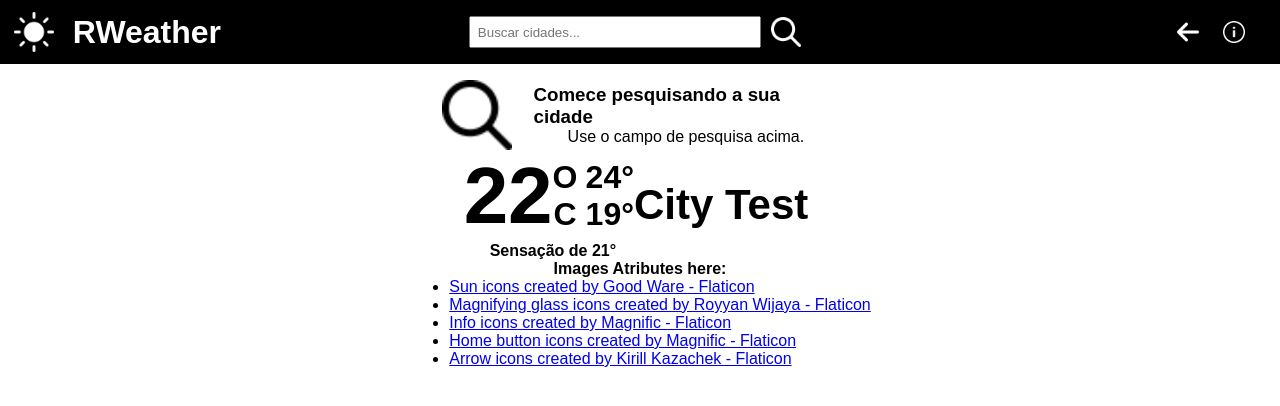
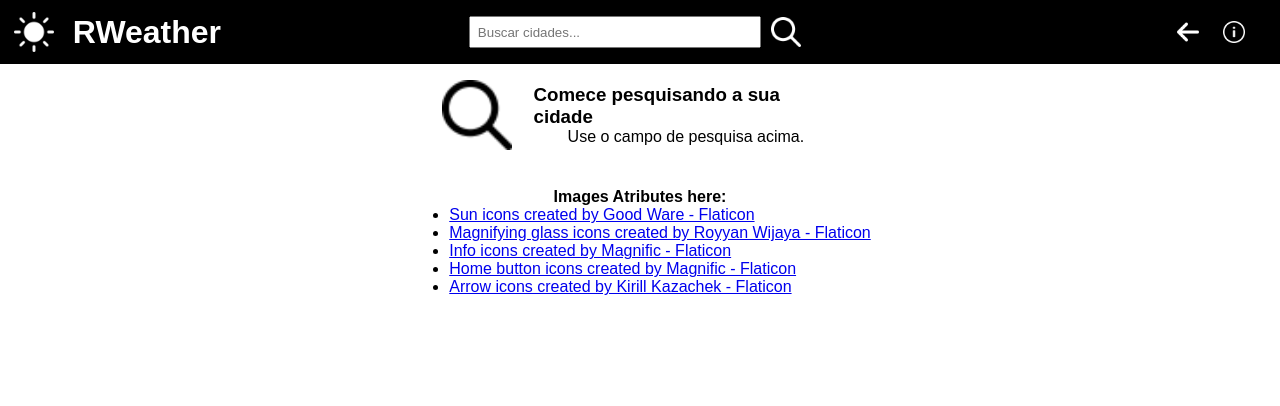
Before and after one commit to ryanhenrqq/RWeather, a React (Vite) app: page / in a window 1280 px wide. Shown: the top 406 px of the page. Built offline with nearby package versions, Linux system fonts and the light colour scheme.

Commit message:
style/ui: placed text correctly on the page

```diff
--- a/src/App.css
+++ b/src/App.css
@@ -86,6 +86,9 @@ header div{
 .weather-view-cityname {
   font-size: 42px;
 }
+.weather-view-top{
+  gap: 24px;
+}
 
 /* CLEAN VIEW */
 .clean-view{
@@ -101,3 +104,8 @@ header div{
 .clean-view div{
   max-width: 70%;
 }
+
+/* FOOTER */
+footer{
+  margin-top: 3%;
+}
--- a/src/App.tsx
+++ b/src/App.tsx
@@ -5,12 +5,11 @@ import type { WeatherViewInfos, HeaderFunction, WeatherData } from './types/type
 import searchIcon from './assets/search.png'
 import backIcon from './assets/arrow.png'
 import infoIcon from './assets/info.png'
-import { use, useState } from 'react'
+import { useState } from 'react'
 
 function App() {
   const [loading, setLoading] = useState(false)
 
-  const [weather, setWeather] = useState<WeatherData | null>(null)
   const [temperature, setTemperature] = useState(22)
   const [mintemp, setMintemp] = useState(19)
   const [maxtemp, setMaxtemp] = useState(24)
@@ -20,7 +19,6 @@ function App() {
 
   const handleFetch = async (city: string) => {
     setLoading(true)
-
     try {
       const res = await fetch(`https://rweather-alpha.vercel.app/api/weather?city=${encodeURIComponent(city)}`)
       if (!res.ok) {
@@ -29,29 +27,27 @@ function App() {
       const data: WeatherData = await res.json()
       console.log("bem-sucedido", data)
       setTemperature(Math.trunc(data.main.temp))
+      setMaxtemp(Math.trunc(data.main.temp_max))
+      setMintemp(Math.trunc(data.main.temp_min))
       setFeelslike(Math.trunc(data.main.feels_like))
       setCityName(data.name)
       setCityTime(getCityTime(data.timezone))
     } catch (err) {
       console.error(err)
-    } finally {
-      setLoading(false)
     }
-
-
   }
   return (
     <>
       <Header onSearch={handleFetch} />
       <main>
-        <CleanView />
-        <WeatherView cityname={cityName}
+        {!loading ? <CleanView /> :
+              <WeatherView cityname={cityName}
                     timelocal={cityTime}
                     temperature={temperature}
                     mintemp={mintemp}
                     maxtemp={maxtemp}
                     feelslike={feelslike}
-          />
+          />}
         <footer className='flex-ver'>
           <b>Images Atributes here:</b>
           <ul>
@@ -113,7 +109,7 @@ function WeatherView({cityname, timelocal, temperature, mintemp, maxtemp, feelsl
   return(
     <>
       <div className="flex-ver weather-view">
-        <div className="flex-hor-align">
+        <div className="flex-hor-align weather-view-top">
           <div className="flex-ver">
             <div className='flex-hor-align'>
               <b className='weather-view-temperature'>{temperature}</b>
@@ -122,19 +118,19 @@ function WeatherView({cityname, timelocal, temperature, mintemp, maxtemp, feelsl
                 <b>C</b>
               </div>
               <div className="flex-ver weather-view-temperature-symbols">
-                <b>{maxtemp}°</b>
-                <b>{mintemp}°</b>
+                <b>+{maxtemp}°</b>
+                <b>-{mintemp}°</b>
               </div>
             </div>
-            <div>
-              <b>Sensação de {feelslike}°</b>
+            <div style={{width: '100%'}}>
+              <b style={{textAlign: 'left', width: '100%'}}>Sensação de {feelslike}°</b>
             </div>
           </div>
 
           <div className="flex-ver">
             <h3 className='weather-view-cityname'>{cityname}</h3>
-            <div className="flex-hor-align">
-              <b>{timelocal}</b>
+            <div className="flex-hor-align" style={{width: '100%'}}>
+              <b style={{textAlign: 'left', width: '100%'}}>{timelocal}</b>
             </div>
           </div>
         </div>
--- a/src/types/types.ts
+++ b/src/types/types.ts
@@ -4,8 +4,8 @@ export interface WeatherData{
     main: {
         temp: number,
         feels_like: number,
-        maxtemp: number,
-        mintemp:number,
+        temp_max: number,
+        temp_min:number,
         humidity: number
     },
     weather: Array<{
```
